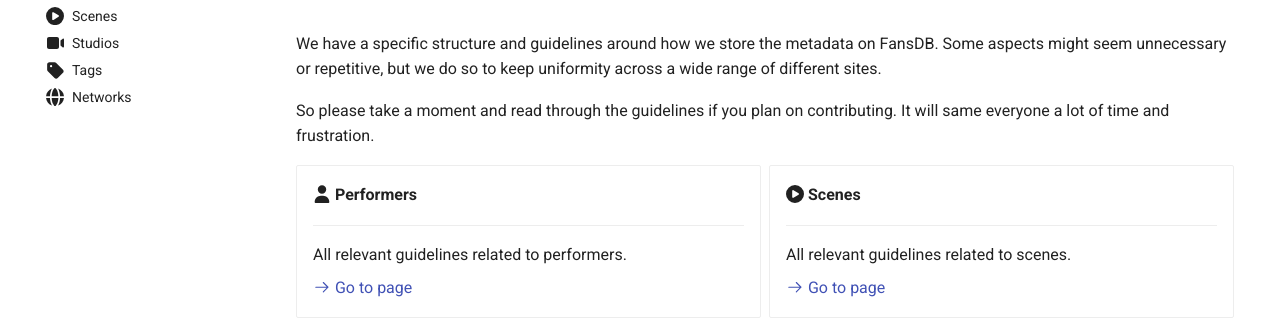
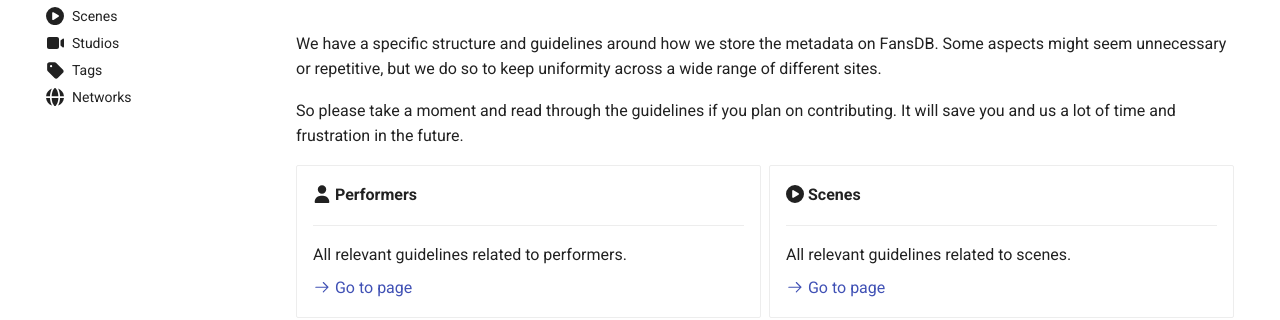
Before and after one commit to FansDB/docs, an MkDocs documentation site: the page built from docs/guidelines/index.md, in a window 1280 px wide and 951 px high. Shown: the part 197-517 px from the top of the window. Built offline with MkDocs 1.6.1 and Material for MkDocs 9.7.7, drawn with Linux system fonts in a browser that asks for light colours; comment, search, counter and statistics services are not loaded.

Commit message:
fix: typo

```diff
--- a/docs/guidelines/index.md
+++ b/docs/guidelines/index.md
@@ -6,7 +6,7 @@
 
 We have a specific structure and guidelines around how we store the metadata on FansDB. Some aspects might seem unnecessary or repetitive, but we do so to keep uniformity across a wide range of different sites.
 
-So please take a moment and read through the guidelines if you plan on contributing. It will same everyone a lot of time and frustration.
+So please take a moment and read through the guidelines if you plan on contributing. It will save you and us a lot of time and frustration in the future.
 
 <div class="grid cards" markdown>
 
```
